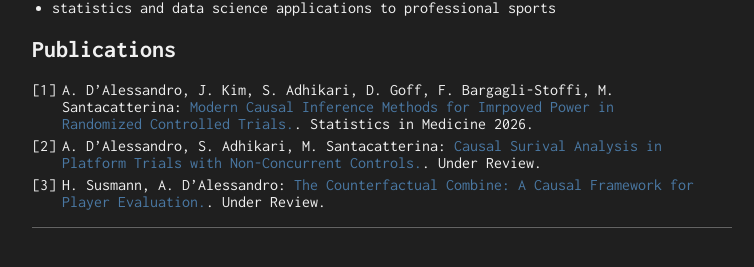
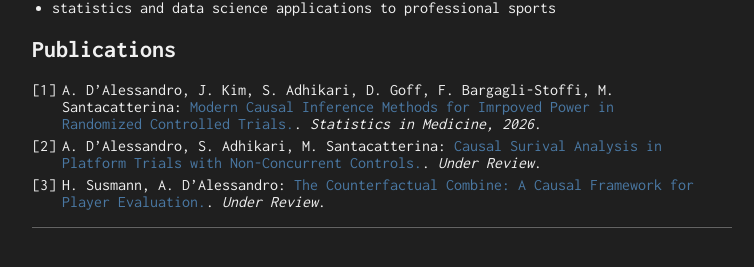
Before and after one commit to antoniod5836/antoniod5836.github.io, a Jekyll site: the page built from index.md, in a window 1280 px wide. Shown: the part 461-728 px from the top of the page, without its empty margins (258-1012 px from the left). Built offline with Jekyll 4.4.1, drawn with Linux system fonts in a browser that asks for light colours; our own code applies the rules of GitHub Pages for plain Markdown files.

```diff
--- a/index.md
+++ b/index.md
@@ -17,6 +17,6 @@ My research focuses on the development and application of causal inference and d
 
 ## Publications
 
-1. A. D'Alessandro, J. Kim, S. Adhikari, D. Goff, F. Bargagli-Stoffi, M. Santacatterina: [Modern Causal Inference Methods for Imrpoved Power in Randomized Controlled Trials.](https://arxiv.org/pdf/2505.08960). Statistics in Medicine 2026.
-2. A. D'Alessandro, S. Adhikari, M. Santacatterina: [Causal Surival Analysis in Platform Trials with Non-Concurrent Controls.](https://arxiv.org/pdf/2603.10989). Under Review.
-3. H. Susmann, A. D'Alessandro: [The Counterfactual Combine: A Causal Framework for Player Evaluation.](https://arxiv.org/pdf/2602.23233). Under Review.
+1. A. D'Alessandro, J. Kim, S. Adhikari, D. Goff, F. Bargagli-Stoffi, M. Santacatterina: [Modern Causal Inference Methods for Imrpoved Power in Randomized Controlled Trials.](https://arxiv.org/pdf/2505.08960). *Statistics in Medicine, 2026*.
+2. A. D'Alessandro, S. Adhikari, M. Santacatterina: [Causal Surival Analysis in Platform Trials with Non-Concurrent Controls.](https://arxiv.org/pdf/2603.10989). *Under Review*.
+3. H. Susmann, A. D'Alessandro: [The Counterfactual Combine: A Causal Framework for Player Evaluation.](https://arxiv.org/pdf/2602.23233). *Under Review*.
```
